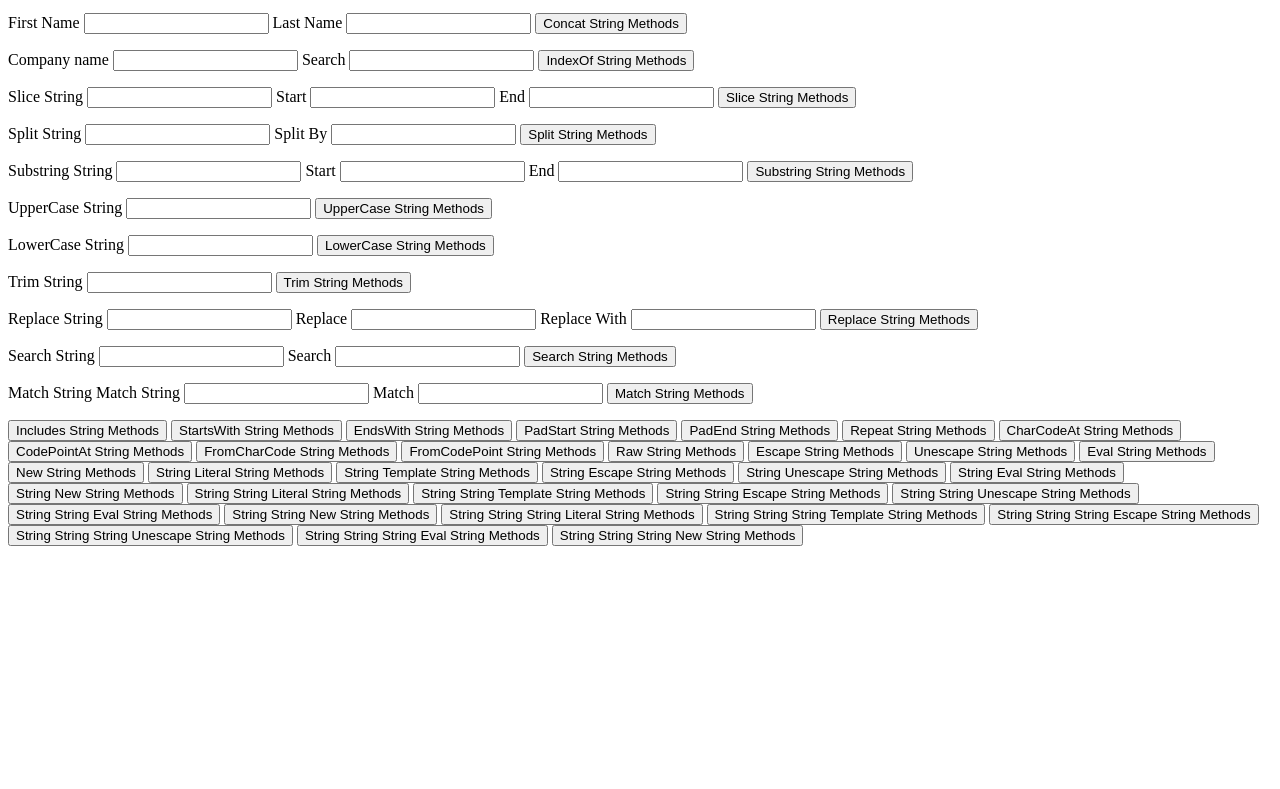
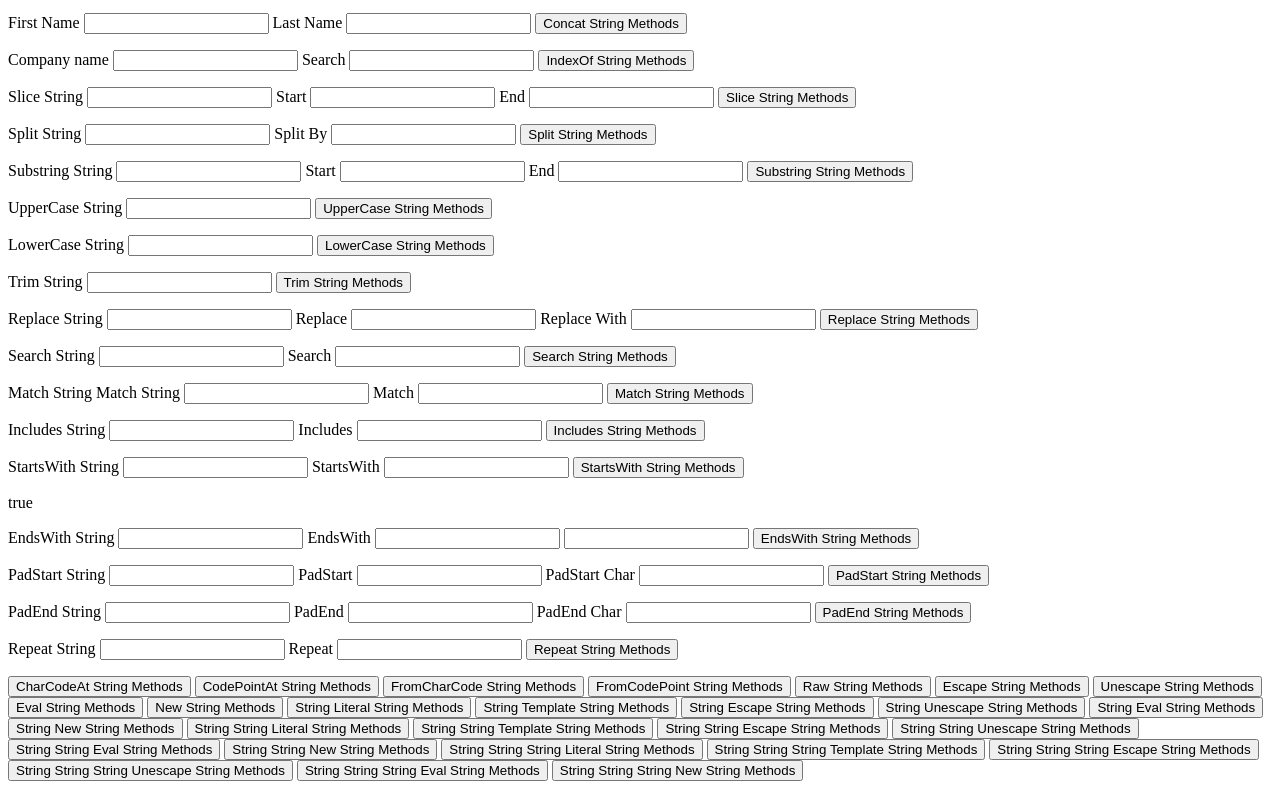
Before and after one commit to kjacobpaul490/javascript-concepts, a plain HTML site: page stringMethods.html in a window 1280 px wide. Both pictures are taken after a click on the button "StartsWith String Methods". Shown: the part 104-893 px from the top of the page. Before the commit the page ends 800 px from the top, so only its background shows below. Drawn offline with Linux system fonts and the light colour scheme.

Commit message:
includesStringMethods , startsWithStringMethods, endsWithStringMethods,padStartStringMethods, padEndStringMethods,repeatStringMethods

```diff
--- a/stringMethods.html
+++ b/stringMethods.html
@@ -1,8 +1,10 @@
 <!DOCTYPE html>
 <html>
+
 <head>
     <script src="stringMethods.js"></script>
 </head>
+
 <body>
     <h1>String Methods</h1>
 
@@ -50,7 +52,8 @@
     <input type="number" id="txtSubstringStart">
     <label>End</label>
     <input type="number" id="txtSubstringEnd">
-        <button onclick="substringStringMethods(txtSubstring.value,txtSubstringStart.value,txtSubstringEnd.value)">Substring String Methods</button>
+    <button onclick="substringStringMethods(txtSubstring.value,txtSubstringStart.value,txtSubstringEnd.value)">Substring
+        String Methods</button>
     <p id="lblSubstringResult"></p>
 
     <!-- UpperCase String Methods -->
@@ -78,7 +81,8 @@
     <input type="text" id="txtReplace">
     <label>Replace With</label>
     <input type="text" id="txtReplaceWith">
-        <button onclick="replaceStringMethods(txtReplaceString.value,txtReplace.value,txtReplaceWith.value)">Replace String Methods</button>
+    <button onclick="replaceStringMethods(txtReplaceString.value,txtReplace.value,txtReplaceWith.value)">Replace String
+        Methods</button>
     <p id="lblReplaceResult"></p>
 
     <!-- Search String Methods -->
@@ -98,12 +102,60 @@
     <button onclick="matchStringMethods(txtMatchString.value,txtMatch.value)">Match String Methods</button>
     <p id="lblMatchResult"></p>
 
-        <button onclick="includesStringMethods(txtString.value)">Includes String Methods</button>
-        <button onclick="startsWithStringMethods(txtString.value)">StartsWith String Methods</button>
-        <button onclick="endsWithStringMethods(txtString.value)">EndsWith String Methods</button>
-        <button onclick="padStartStringMethods(txtString.value)">PadStart String Methods</button>
-        <button onclick="padEndStringMethods(txtString.value)">PadEnd String Methods</button>
-        <button onclick="repeatStringMethods(txtString.value)">Repeat String Methods</button>
+    <!-- Includes String Methods -->
+    <label>Includes String</label>
+    <input type="text" id="txtIncludesString">
+    <label>Includes</label>
+    <input type="text" id="txtIncludes">
+    <button onclick="includesStringMethods(txtIncludesString.value,txtIncludes.value)">Includes String Methods</button>
+    <p id="lblIncludesResult"></p>
+
+    <!-- StartsWith String Methods -->
+    <label>StartsWith String</label>
+    <input type="text" id="txtStartsWithString">
+    <label>StartsWith</label>
+    <input type="text" id="txtStartsWith">
+    <button onclick="startsWithStringMethods(txtStartsWithString.value,txtStartsWith.value)">StartsWith String
+        Methods</button>
+    <p id="lblStartsWithResult"></p>
+
+    <!-- EndsWith String Methods -->
+    <label>EndsWith String</label>
+    <input type="text" id="txtEndsWithString">
+    <label>EndsWith</label>
+    <input type="text" id="txtEndsWith">
+    <input type="number" id="txtEndsWithLength">
+    <button onclick="endsWithStringMethods(txtEndsWithString.value,txtEndsWith.value,txtEndsWithLength.value)">EndsWith String Methods</button>
+    <p id="lblEndsWithResult"></p>
+
+    <!-- PadStart String Methods -->
+    <label>PadStart String</label>
+    <input type="text" id="txtPadStartString">
+    <label>PadStart</label>
+    <input type="number" id="txtPadStart">
+    <label>PadStart Char</label>
+    <input type="text" id="txtPadStartChar">
+    <button onclick="padStartStringMethods(txtPadStartString.value,txtPadStart.value,txtPadStartChar.value)">PadStart String Methods</button>
+    <p id="lblPadStartResult"></p>
+
+    <!-- PadEnd String Methods -->
+    <label>PadEnd String</label>
+    <input type="text" id="txtPadEndString">
+    <label>PadEnd</label>
+    <input type="number" id="txtPadEnd">
+    <label>PadEnd Char</label>
+    <input type="text" id="txtPadEndChar">
+    <button onclick="padEndStringMethods(txtPadEndString.value,txtPadEnd.value,txtPadEndChar.value)">PadEnd String Methods</button>
+    <p id="lblPadEndResult"></p>
+
+    <!-- Repeat String Methods -->
+    <label>Repeat String</label>
+    <input type="text" id="txtRepeatString">
+    <label>Repeat</label>
+    <input type="number" id="txtRepeat">
+    <button onclick="repeatStringMethods(txtRepeatString.value,txtRepeat.value)">Repeat String Methods</button>
+    <p id="lblRepeatResult"></p>
+
     <button onclick="charCodeAtStringMethods(txtString.value)">CharCodeAt String Methods</button>
     <button onclick="codePointAtStringMethods(txtString.value)">CodePointAt String Methods</button>
     <button onclick="fromCharCodeStringMethods(txtString.value)">FromCharCode String Methods</button>
@@ -125,11 +177,18 @@
     <button onclick="stringStringUnescapeStringMethods(txtString.value)">String String Unescape String Methods</button>
     <button onclick="stringStringEvalStringMethods(txtString.value)">String String Eval String Methods</button>
     <button onclick="stringStringNewStringMethods(txtString.value)">String String New String Methods</button>
-        <button onclick="stringStringStringLiteralStringMethods(txtString.value)">String String String Literal String Methods</button>
-        <button onclick="stringStringStringTemplateStringMethods(txtString.value)">String String String Template String Methods</button>
-        <button onclick="stringStringStringEscapeStringMethods(txtString.value)">String String String Escape String Methods</button>
-        <button onclick="stringStringStringUnescapeStringMethods(txtString.value)">String String String Unescape String Methods</button>
-        <button onclick="stringStringStringEvalStringMethods(txtString.value)">String String String Eval String Methods</button>
-        <button onclick="stringStringStringNewStringMethods(txtString.value)">String String String New String Methods</button>
+    <button onclick="stringStringStringLiteralStringMethods(txtString.value)">String String String Literal String
+        Methods</button>
+    <button onclick="stringStringStringTemplateStringMethods(txtString.value)">String String String Template String
+        Methods</button>
+    <button onclick="stringStringStringEscapeStringMethods(txtString.value)">String String String Escape String
+        Methods</button>
+    <button onclick="stringStringStringUnescapeStringMethods(txtString.value)">String String String Unescape String
+        Methods</button>
+    <button onclick="stringStringStringEvalStringMethods(txtString.value)">String String String Eval String
+        Methods</button>
+    <button onclick="stringStringStringNewStringMethods(txtString.value)">String String String New String
+        Methods</button>
 </body>
+
 </html>
--- a/stringMethods.js
+++ b/stringMethods.js
@@ -135,3 +135,60 @@ function matchStringMethods(matchString,match){
 
     document.getElementById("lblMatchResult").innerHTML = matchString.match(match);
 }
+/**
+ * This function is used to get the includes of the string.
+ * @param {string} includesString
+ * @param {string} includes
+ * @returns {Void} Void
+ */
+function includesStringMethods(includesString,includes){
+    debugger;
+    document.getElementById("lblIncludesResult").innerHTML = includesString.includes(includes);
+}
+/**
+ * This function is used to get the startsWith of the string.
+ * @param {string} startsWithString
+ * @param {string} startsWith
+ * @returns {Void} Void
+ */
+function startsWithStringMethods(startsWithString,startsWith){
+    document.getElementById("lblStartsWithResult").innerHTML = startsWithString.startsWith(startsWith);
+}
+/**
+ * This function is used to get the endsWith of the string.
+ * @param {string} endsWithString
+ * @param {string} endsWith
+ * @returns {Void} Void
+ */
+function endsWithStringMethods(endsWithString,endsWith,endsWithLength){
+    document.getElementById("lblEndsWithResult").innerHTML = endsWithString.endsWith(endsWith,endsWithLength);
+}
+/**
+ * This function is used to get the padStart of the string.
+ * @param {string} padStartString
+ * @param {number} padStart
+ * @returns {Void} Void
+ */
+function padStartStringMethods(padStartString,padStart,padStartChar){
+    debugger
+    document.getElementById("lblPadStartResult").innerHTML = padStartString.padStart(padStart,padStartChar);
+}
+/**
+ * This function is used to get the padEnd of the string.
+ * @param {string} padEndString
+ * @param {number} padEnd
+ * @param {string} padEndChar
+ * @returns {Void} Void
+ */
+function padEndStringMethods(padEndString,padEnd,padEndChar){
+    document.getElementById("lblPadEndResult").innerHTML = padEndString.padEnd(padEnd,padEndChar);
+}
+/**
+ * This function is used to get the repeat of the string.
+ * @param {string} repeatString
+ * @param {number} repeat
+ * @returns {Void} Void
+ */
+function repeatStringMethods(repeatString,repeat){
+    document.getElementById("lblRepeatResult").innerHTML = repeatString.repeat(repeat);
+}
```
Lines whose indentation alone changed are shown as unchanged.
